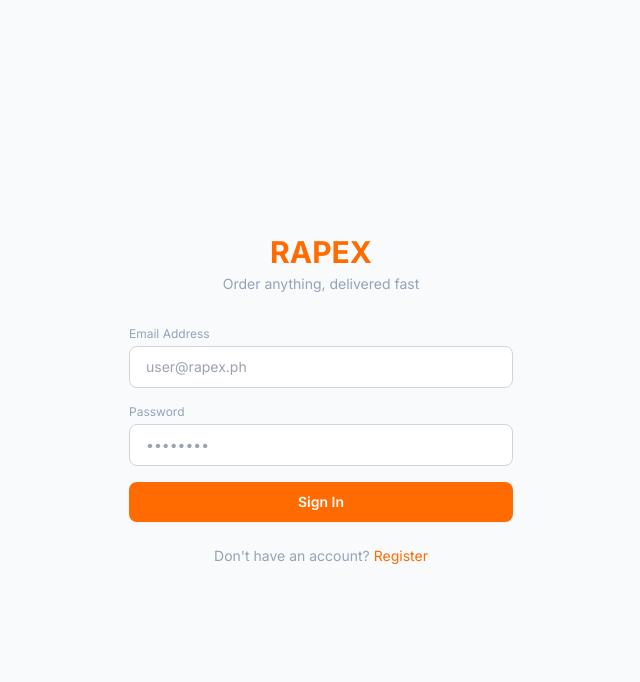
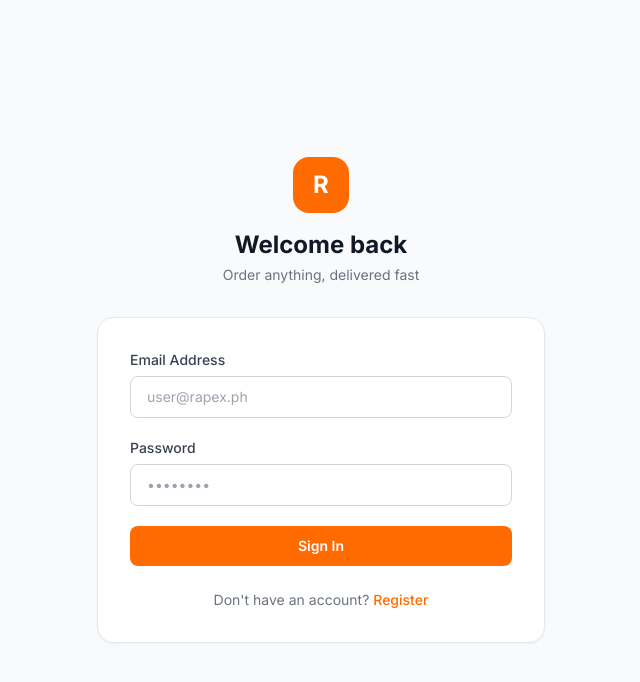
Before and after one commit to sh3ki/RAPEX_V3, a Next.js app in the folder frontend/user/: page /login in a window 1280 px wide. Shown: the top 682 px of the page, without its empty margins (319-959 px from the left). Built offline with nearby package versions, Linux system fonts and the light colour scheme.

Commit message:
Update frontend/user/src/app/login/page.tsx

```diff
--- a/frontend/user/src/app/login/page.tsx
+++ b/frontend/user/src/app/login/page.tsx
@@ -21,27 +21,39 @@ export default function LoginPage() {
   };
 
   return (
-    <div className="min-h-screen flex flex-col items-center justify-center p-6">
-      <div className="w-full max-w-sm">
+    <div className="min-h-screen flex items-center justify-center bg-gray-50">
+      <div className="w-full max-w-md">
         <div className="text-center mb-8">
-          <h1 className="text-3xl font-bold text-primary-500 mb-1">RAPEX</h1>
-          <p className="text-dark-muted text-sm">Order anything, delivered fast</p>
+          <div className="w-14 h-14 rounded-2xl bg-primary-500 flex items-center justify-center text-white font-bold text-2xl mx-auto mb-4">R</div>
+          <h1 className="text-2xl font-bold text-gray-900">Welcome back</h1>
+          <p className="text-gray-500 text-sm mt-1">Order anything, delivered fast</p>
         </div>
-        <form onSubmit={handleSubmit} className="space-y-4">
-          {error && <div className="bg-red-500/10 border border-red-500/30 text-red-400 rounded-lg px-4 py-2 text-sm">{error}</div>}
+        <div className="bg-white rounded-2xl shadow-sm border border-gray-200 p-8">
+          <form onSubmit={handleSubmit} className="space-y-5">
+            {error && (
+              <div className="bg-red-50 border border-red-200 text-red-600 rounded-lg px-4 py-2.5 text-sm">{error}</div>
+            )}
             <div>
-            <label className="text-xs text-dark-muted mb-1 block">Email Address</label>
-            <input className="input" type="email" placeholder="user@rapex.ph" value={email} onChange={e => setEmail(e.target.value)} required />
+              <label className="block text-sm font-medium text-gray-700 mb-1.5">Email Address</label>
+              <input type="email" value={email} onChange={e => setEmail(e.target.value)}
+                className="w-full px-4 py-2.5 bg-white border border-gray-300 rounded-lg text-gray-900 text-sm placeholder-gray-400 focus:outline-none focus:border-primary-500 focus:ring-2 focus:ring-primary-500/10 transition-all"
+                placeholder="user@rapex.ph" required />
             </div>
             <div>
-            <label className="text-xs text-dark-muted mb-1 block">Password</label>
-            <input className="input" type="password" placeholder="••••••••" value={password} onChange={e => setPassword(e.target.value)} required />
+              <label className="block text-sm font-medium text-gray-700 mb-1.5">Password</label>
+              <input type="password" value={password} onChange={e => setPassword(e.target.value)}
+                className="w-full px-4 py-2.5 bg-white border border-gray-300 rounded-lg text-gray-900 text-sm placeholder-gray-400 focus:outline-none focus:border-primary-500 focus:ring-2 focus:ring-primary-500/10 transition-all"
+                placeholder="••••••••" required />
             </div>
-          <button className="btn-primary w-full" disabled={loading}>{loading ? 'Signing in…' : 'Sign In'}</button>
+            <button type="submit" disabled={loading}
+              className="w-full py-2.5 bg-primary-500 text-white font-semibold rounded-lg hover:bg-primary-600 disabled:opacity-50 transition-colors text-sm">
+              {loading ? 'Signing in...' : 'Sign In'}
+            </button>
           </form>
-        <p className="text-center text-sm text-dark-muted mt-6">
-          Don&apos;t have an account? <Link href="/register" className="text-primary-500 hover:underline">Register</Link>
+          <p className="text-center text-sm text-gray-500 mt-6">
+            Don&apos;t have an account? <Link href="/register" className="text-primary-500 font-medium hover:underline">Register</Link>
           </p>
+        </div>
       </div>
     </div>
   );
```
Lines whose indentation alone changed are shown as unchanged.
